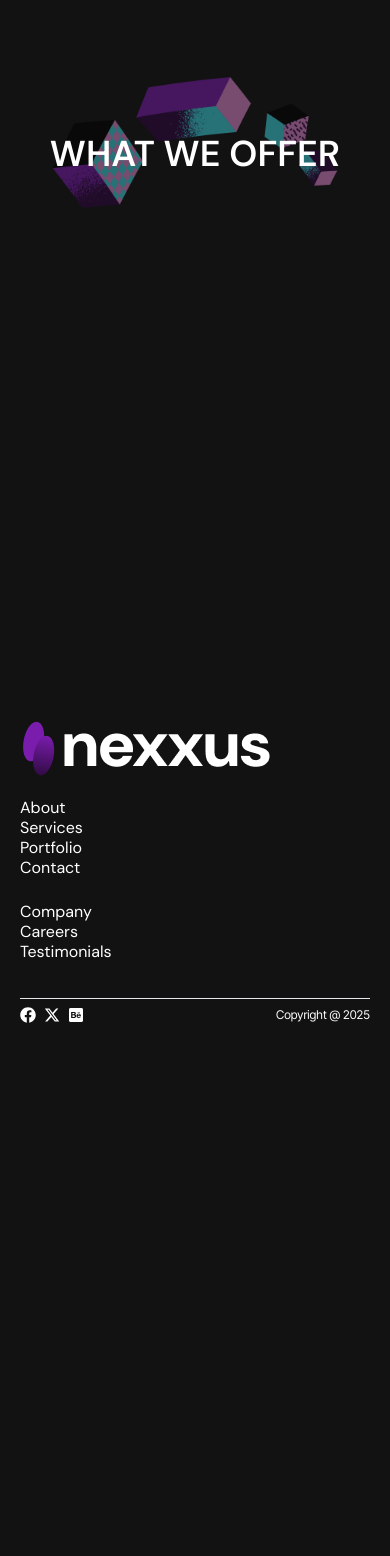
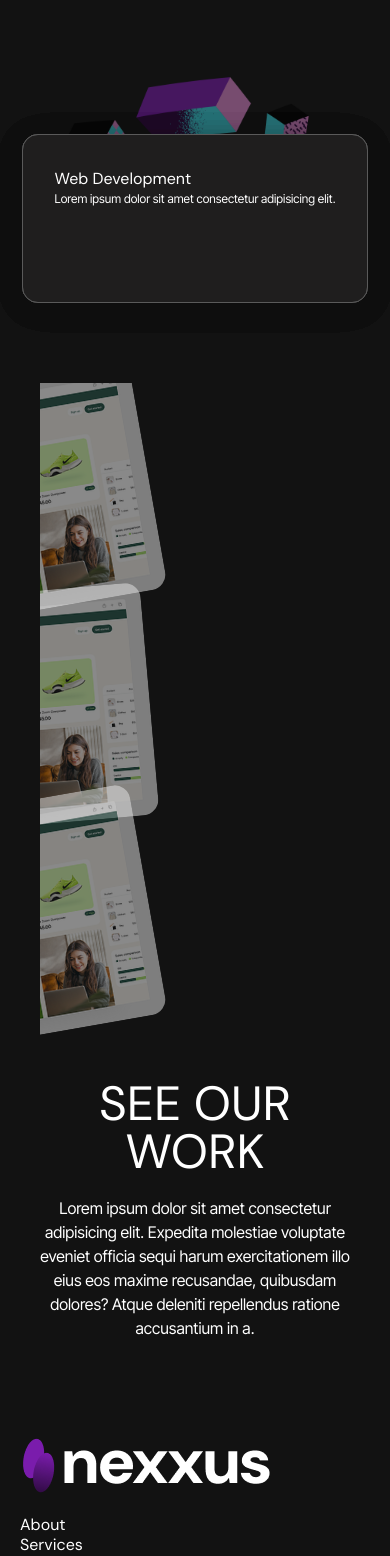
Before and after one commit to Sariah-dotcom/nexxus, a React (Vite) app: page / in a window 390 px wide. Shown: the part 1240-2796 px from the top of the page. Before the commit the page ends 2603 px from the top, so only its background shows below. Built offline with nearby package versions, Linux system fonts and the light colour scheme.

Commit message:
add portfolio section

```diff
--- a/src/App.jsx
+++ b/src/App.jsx
@@ -4,6 +4,7 @@ import Header from './components/Header'
 import About from './components/About'
 import Footer from './components/Footer'
 import Services from './components/Services'
+import Portfolio from './components/Portfolio'
 
 
 
@@ -16,6 +17,7 @@ export default function App() {
       <div className='flex flex-col gap-[5rem]'>
         <About />
         <Services />
+        <Portfolio />
         <Footer />
       </div>
     </div>
--- a/src/components/Footer.jsx
+++ b/src/components/Footer.jsx
@@ -6,7 +6,7 @@ import { FaBehanceSquare } from "react-icons/fa";
 
 export default function Footer() {
   return (
-    <footer className='px-5 py-[20rem]'>
+    <footer className='px-5'>
         <img src="/nexxus-logo-lg.png" alt="Nexxus logo" />
 
         <ul className='text-white py-3 leading-tight'>
--- /dev/null
+++ b/src/components/Portfolio.jsx
@@ -0,0 +1,69 @@
+import React from 'react'
+import { gsap } from "gsap";
+import { ScrollTrigger } from "gsap/ScrollTrigger";
+import { useGSAP } from "@gsap/react";
+
+gsap.registerPlugin(ScrollTrigger);
+
+export default function Portfolio() {
+    useGSAP(()=>{
+        gsap.fromTo(".portfolio-img-left",
+            {
+                x: -200,
+                opacity: 0.5
+            },
+            {
+                x:0,
+                opacity:1,
+                stagger: 0.1,
+                rotate: 3,
+                scrollTrigger: {
+                    trigger: ".portfolio-imgs",
+                    start: "top 400px",
+                    scrub: true
+                }
+            }
+        )
+
+        gsap.fromTo(".portfolio-img-right",
+            {
+                x: 100,
+                opacity: 0.5
+            },
+            {
+                x:0,
+                opacity:1,
+                stagger: 0.1,
+                rotate: -3,
+                scrollTrigger: {
+                    trigger: ".portfolio-imgs",
+                    start: "top 400px",
+                    scrub: true
+                }
+            }
+        )
+    })
+  return (
+    <section className='flex items-center px-10 '>
+        <div className='flex flex-col lg:flex-row lg:justify-between gap-10 overflow-hidden '>
+            <div className='portfolio-imgs lg:w-1/3 flex flex-col items-center'>
+                <img className='-rotate-[10deg] portfolio-img-left' src="/mockup-1.png" alt="" />
+                <img className='-rotate-[5deg] -mt-5 portfolio-img-left' src="/mockup-1.png" alt="" />
+                <img className='-rotate-[10deg] -mt-5 portfolio-img-left' src="/mockup-1.png" alt="" />
+
+            </div>
+            <div className='text-center lg:w-1/3 flex flex-col items-center justify-center'>
+                <h2 className='text-5xl uppercase mb-5'>See Our Work</h2>
+                <p>Lorem ipsum dolor sit amet consectetur adipisicing elit. Expedita molestiae voluptate eveniet officia sequi harum exercitationem illo eius eos maxime recusandae, quibusdam dolores? Atque deleniti repellendus ratione accusantium in a.</p>
+            </div>
+
+            <div className='hidden portfolio-imgs lg:block lg:w-1/3 flex flex-col items-center'>
+                <img className='rotate-[10deg] portfolio-img-right' src="/mockup-1.png" alt="" />
+                <img className='rotate-[5deg] -mt-5 portfolio-img-right' src="/mockup-1.png" alt="" />
+                <img className='rotate-[10deg] -mt-5 portfolio-img-right' src="/mockup-1.png" alt="" />
+
+            </div>
+        </div>
+    </section>
+  )
+}
--- a/src/components/Services.jsx
+++ b/src/components/Services.jsx
@@ -7,33 +7,33 @@ gsap.registerPlugin(ScrollTrigger);
 
 export default function Services() {
 
-    useGSAP(()=>{
-        gsap.fromTo(".card",
-            {
-                y: 100,
-                opacity: 0,
-                scale: 0.6
-            },
-            {
-                y: 0,
-                opacity: 1,
-                scale: 1,
-                stagger: 2,
-                duration: 1.5,
-                scrollTrigger: {
-                    trigger: ".card-container",
-                    start: "top 400px",
-                    end: "bottom+=200 center", // Extends the scroll duration
-                    pin: true,
-                    scrub: true,
-                }
-            }
-        )
-    })
+    // useGSAP(()=>{
+    //     gsap.fromTo(".card",
+    //         {
+    //             y: 100,
+    //             opacity: 0,
+    //             scale: 0.6
+    //         },
+    //         {
+    //             y: 0,
+    //             opacity: 1,
+    //             scale: 1,
+    //             stagger: 6,
+    //             duration: 5,
+    //             scrollTrigger: {
+    //                 trigger: ".card-container",
+    //                 start: "top 250px",
+    //                 end: "bottom+=200 center", // Extends the scroll duration
+    //                 pin: true,
+    //                 scrub: true,
+    //             }
+    //         }
+    //     )
+    // })
   return (
     <section className='px-3 flex flex-col items-center'>
 
-        <div className='card-container h-[20vh] w-full flex flex-col items-center'>
+        <div className='card-container h-[20vh] lg:h-[50vh] w-full flex flex-col items-center'>
             <h2 className='text-4xl text-center font-semibold mb-5 uppercase lg:text-7xl lg:text-left'>What We Offer</h2>
 
             <div className='card' >
@@ -41,17 +41,17 @@ export default function Services() {
                 <p className='text-xs'>Lorem ipsum dolor sit amet consectetur adipisicing elit.</p>
             </div>
 
-            <div className='card'>
+            <div className='card lg:mt-3'>
                 <h3>Logo Creation</h3>
                 <p className='text-xs'>Lorem ipsum dolor sit amet consectetur adipisicing elit.</p>
             </div>
 
-            <div className='card'>
+            <div className='card lg:mt-5'>
                 <h3>Web Development</h3>
                 <p className='text-xs'>Lorem ipsum dolor sit amet consectetur adipisicing elit.</p>
             </div>
 
-            <div className='card'>
+            <div className='card lg:mt-7'>
                 <h3>Web Development</h3>
                 <p className='text-xs'>Lorem ipsum dolor sit amet consectetur adipisicing elit.</p>
             </div>
--- a/src/index.css
+++ b/src/index.css
@@ -97,20 +97,7 @@ nav {
   display: block;
 }
 
-.overflow-hidden {
-  overflow: hidden;
+.portfolio-imgs img{
+  border-radius: 1rem;
+  width: 30rem;
 }
-
-.animate-carousel {
-  animation: carousel 15s linear infinite;
-  white-space: nowrap;
-}
-
-@keyframes carousel {
-  0% {
-    transform: translateX(0);
-  }
-  100% {
-    transform: translateX(-100%);
-  }
-}
```
Also changed, not shown: public/mockup-1.png (added).
